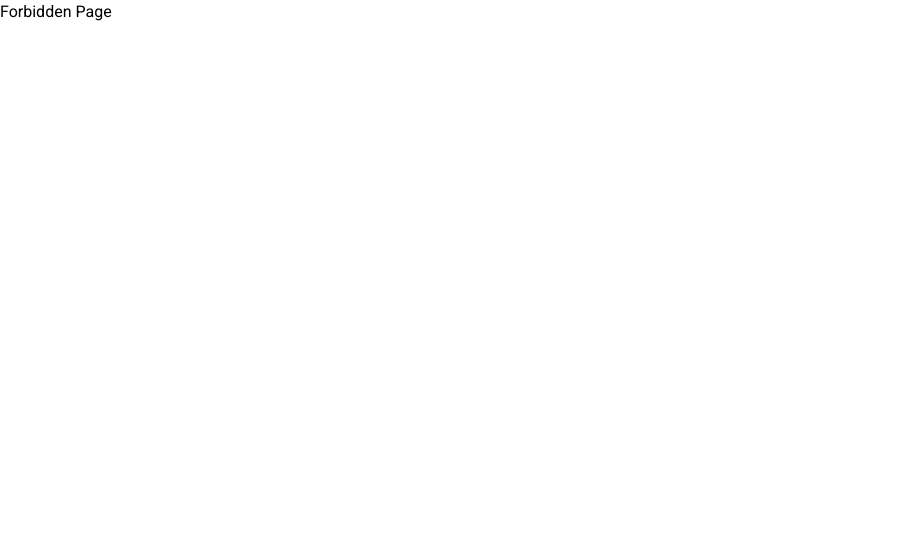
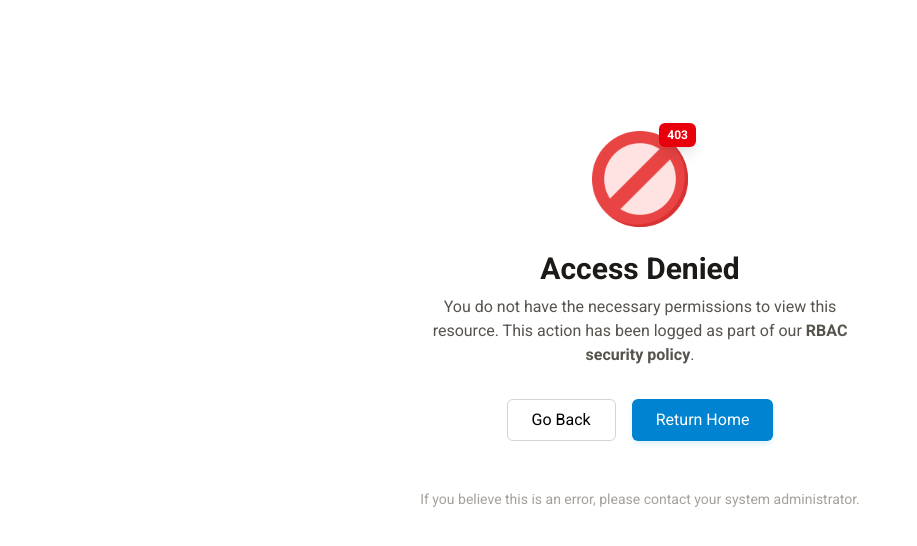
Before and after one commit to AP-Abhishek/User-Management-System, a React (Vite) app in the folder frontend/: page /forbidden in a window 1280 px wide. Shown: the top 546 px of the page, without its empty margins (0-917 px from the left). Built offline with nearby package versions, Linux system fonts and the light colour scheme.

Commit message:
feat: Added forbidden page.

```diff
--- a/frontend/src/pages/Forbidden.tsx
+++ b/frontend/src/pages/Forbidden.tsx
@@ -1,10 +1,45 @@
+import { useNavigate } from "react-router-dom";
 
 const Forbidden = () => {
-	return (
-		<div>
-			Forbidden Page
-		</div>
-	)
-}
+  const navigate = useNavigate();
+
+  return (
+    <div className="min-h-[80vh] flex flex-col items-center justify-center p-6 text-center">
+      <div className="mb-6 relative">
+        <div className="size-24 bg-red-100 rounded-full flex items-center justify-center">
+          <img src="forbidden.png" alt="forbidden" />
+        </div>
+        <div className="absolute -top-2 -right-2 bg-red-600 text-white text-xs font-bold px-2 py-1 rounded-md shadow-lg">
+          403
+        </div>
+      </div>
+
+      <h1 className="text-3xl font-bold text-stone-900 mb-2">Access Denied</h1>
+      <p className="text-stone-600 max-w-md mb-8">
+        You do not have the necessary permissions to view this resource.
+        This action has been logged as part of our <strong>RBAC security policy</strong>.
+      </p>
+
+      <div className="flex gap-4">
+        <button
+          onClick={() => navigate(-1)}
+          className="px-6 py-2 border border-stone-300 rounded-md hover:bg-stone-50 transition-colors"
+        >
+          Go Back
+        </button>
+        <button
+          onClick={() => navigate("/")}
+          className="px-6 py-2 bg-sky-600 text-white rounded-md hover:bg-sky-700 transition-colors shadow-md shadow-sky-100"
+        >
+          Return Home
+        </button>
+      </div>
+
+      <p className="mt-12 text-sm text-stone-400">
+        If you believe this is an error, please contact your system administrator.
+      </p>
+    </div>
+  );
+};
 
 export default Forbidden;
```
Also changed, not shown: frontend/public/forbidden.png (added).
